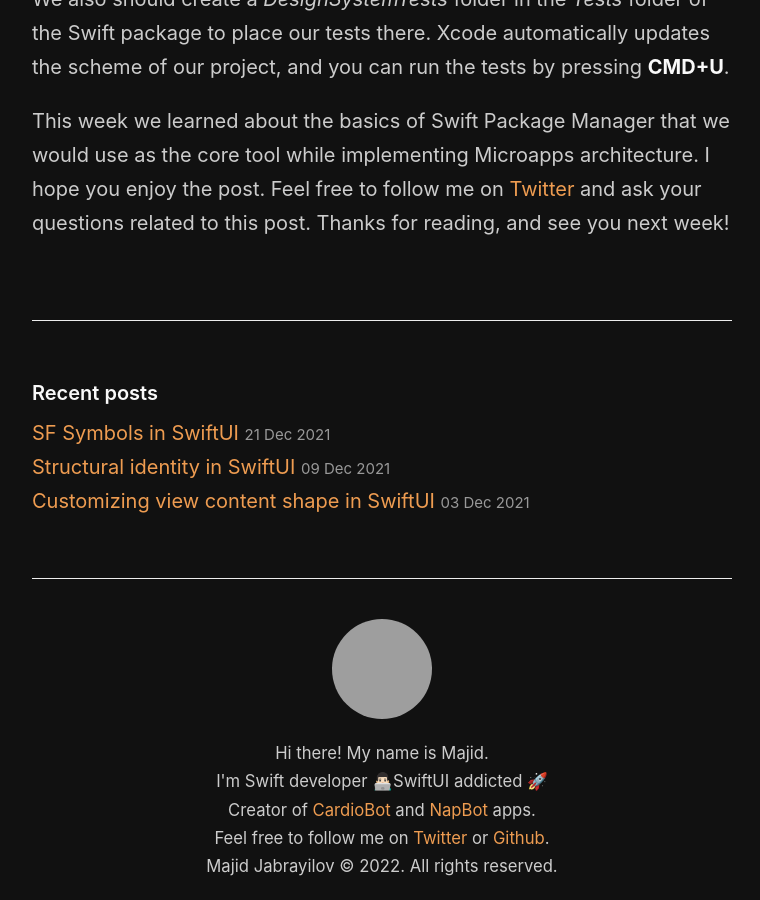
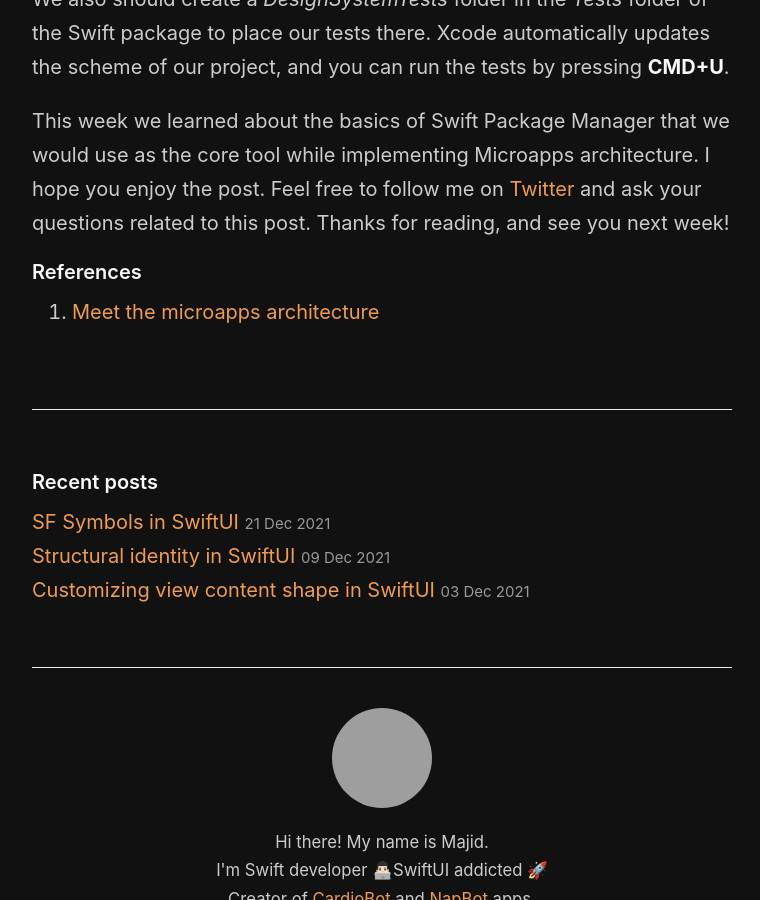
Before and after one commit to mecid/mecid.github.io, a Jekyll site: the page built from _posts/2022-01-12-microapps-architecture-in-swift-spm-basics.md, in a window 1280 px wide and 900 px high, scrolled down 3926 px, cut to the strip 0-900 px from the top of the window. Shown: the whole strip, without its empty margins (258-1018 px from the left). Built offline with Jekyll 4.4.1, drawn with Linux system fonts in a browser that asks for light colours; grey boxes are pictures that could not be loaded.

Commit message:
references added to the micro apps post

```diff
--- a/_posts/2022-01-12-microapps-architecture-in-swift-spm-basics.md
+++ b/_posts/2022-01-12-microapps-architecture-in-swift-spm-basics.md
@@ -83,3 +83,6 @@ Here is the source code for the main button style that we will use across the ap
 We also should create a *DesignSystemTests* folder in the *Tests* folder of the Swift package to place our tests there. Xcode automatically updates the scheme of our project, and you can run the tests by pressing **CMD+U**.
 
 This week we learned about the basics of Swift Package Manager that we would use as the core tool while implementing Microapps architecture. I hope you enjoy the post. Feel free to follow me on [Twitter](https://twitter.com/mecid) and ask your questions related to this post. Thanks for reading, and see you next week!
+
+#### References
+1. [Meet the microapps architecture](https://increment.com/mobile/microapps-architecture/)
```
